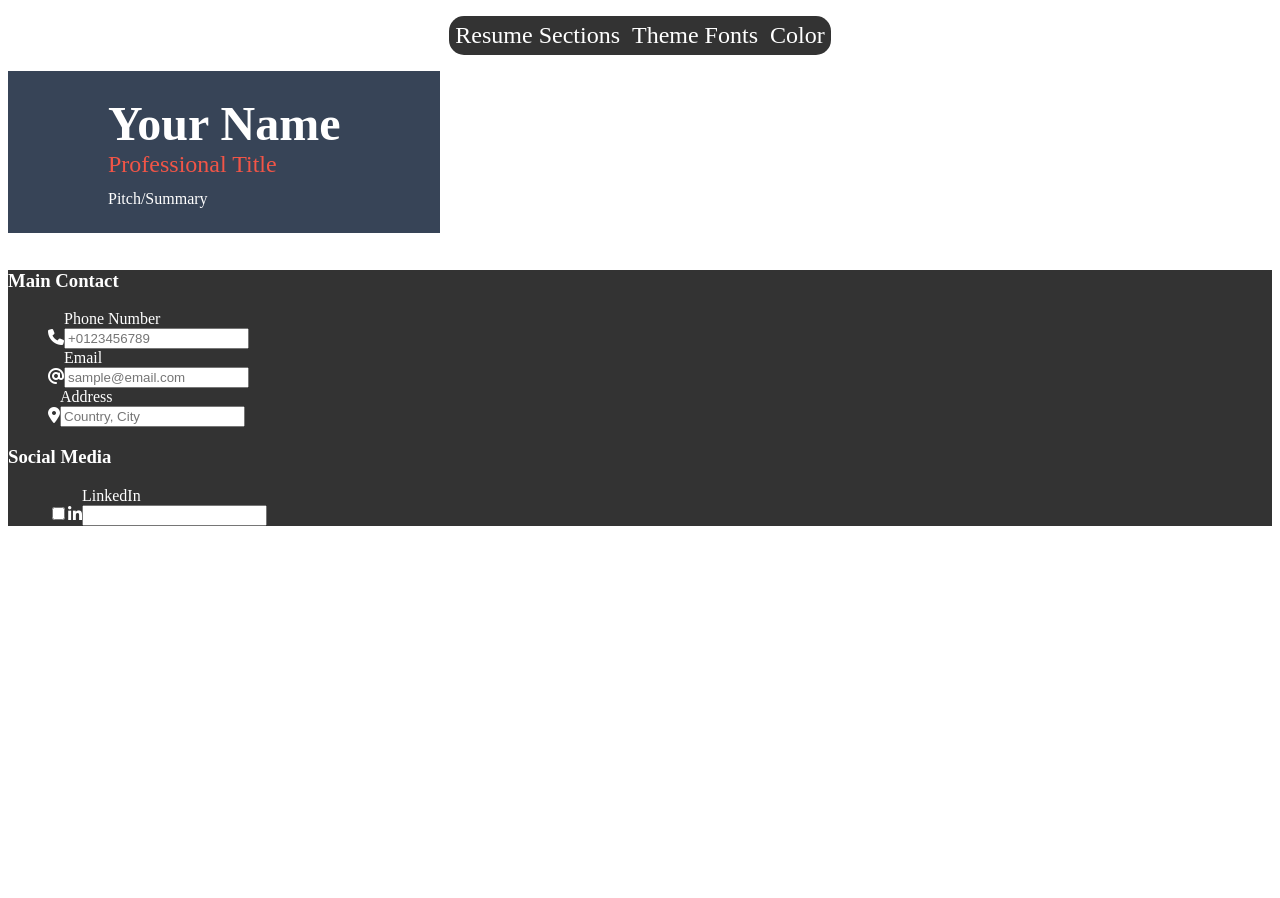
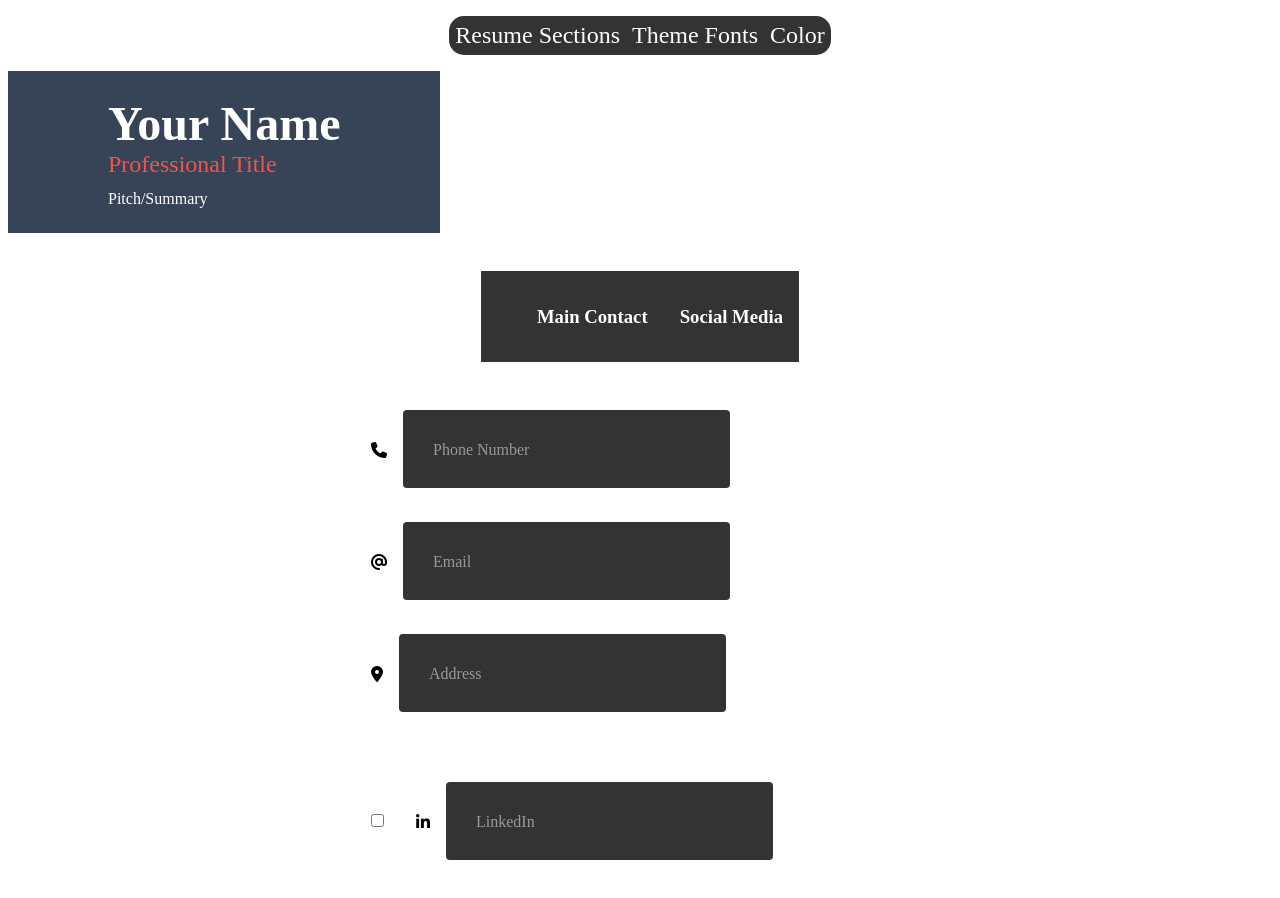
Before and after one commit to moustapharamadan/resume-maker, a React (Create React App) app: page / in a window 1280 px wide. Shown: the top 898 px of the page. Before the commit the page ends 800 px from the top, so only its background shows below. Built offline with nearby package versions, Linux system fonts and the light colour scheme; a web font is replaced by a local one.

Commit message:
contract info pop up (underway)

```diff
--- a/src/components/ContactInfoPopUp/ContactInfoPopUp.js
+++ b/src/components/ContactInfoPopUp/ContactInfoPopUp.js
@@ -5,45 +5,51 @@ export default class ContactInfoPopUp extends Component {
     render() {
         return (
             <section className={styles.ContactInfoPopUp}>
-                <h3>Main Contact</h3>
+                <ul className={styles.contactTab}>
+                    <li>
+                        <h3>Main Contact</h3>
+                    </li>
+                    <li>
+                        <h3>Social Media</h3>
+                    </li>
+                </ul>
                 <ul>
                     <li>
                         <div className={styles.item}>
                             <i class="fas fa-phone" />
-                            <div className={styles.input}>
+                            <div className={styles.styledInput}>
+                                <input type="text" required />
                                 <label>Phone Number</label>
-                                <input placeholder="+0123456789" typeof="text" />
                             </div>
                         </div>
                     </li>
                     <li>
                         <div className={styles.item}>
                             <i class="fas fa-at" />
-                            <div className={styles.input}>
+                            <div className={styles.styledInput}>
+                                <input type="text" required />
                                 <label>Email</label>
-                                <input placeholder="sample@email.com" typeof="text" />
                             </div>
                         </div>
                     </li>
                     <li>
                         <div className={styles.item}>
                             <i class="fas fa-map-marker-alt" />
-                            <div className={styles.input}>
+                            <div className={styles.styledInput}>
+                                <input type="text" required />
                                 <label>Address</label>
-                                <input placeholder="Country, City" typeof="text" />
                             </div>
                         </div>
                     </li>
                 </ul>
-                <h3>Social Media</h3>
                 <ul>
                     <li>
                         <div className={styles.item}>
-                            <input type="checkbox" id="linkedin"></input>
-                            <div class="fab fa-linkedin-in" />
-                            <div className={styles.input}>
+                            <input className={styles.checkbox} type="checkbox" id="linkedin" />
+                            <i class="fab fa-linkedin-in" />
+                            <div className={styles.styledInput}>
+                                <input type="text" required />
                                 <label>LinkedIn</label>
-                                <input placeholder="" typeof="text" />
                             </div>
                         </div>
                     </li>
--- a/src/components/ContactInfoPopUp/styles.module.css
+++ b/src/components/ContactInfoPopUp/styles.module.css
@@ -1,22 +1,94 @@
-.ContactInfoPopUp
-{
-    vertical-align: middle;
-    background-color: #333;
+.ContactInfoPopUp {
+    width: 650px;
+    max-width: 100%;
+    margin: 20px auto 25px auto;
+}
+
+.ContactInfoPopUp .contactTab{
+    display: flex;
+    background: #333;
+    list-style-type: none;
+    width: fit-content;
+    margin: 1em auto;
+}
+
+.ContactInfoPopUp .contactTab li{
+    margin: 1rem;
     color: white;
+    font-weight:bold;
+    cursor: pointer;
+}
+
+.ContactInfoPopUp .contactTab li:hover{
+    cursor: pointer;
+    margin: 1rem;
+    background: #ccc;
 }
 
 .ContactInfoPopUp ul{
     list-style-type: none;
-}
-
-.ContactInfoPopUp ul li i{
     display: inline-block;
 }
 
-.ContactInfoPopUp ul li label{
-    display: block;
+.ContactInfoPopUp .item{
+    float: left;
+    width: fit-content;
 }
 
-.ContactInfoPopUp ul li .input{
-    display: inline-block;
+.ContactInfoPopUp i{
+    float: left;
+    margin: 3rem 1rem;
+    position: relative;
+    border-radius: 4px;
+    width: fit-content;
 }
+
+.ContactInfoPopUp .checkbox{
+    float: left;
+    margin: 3rem 1rem;
+    position: relative;
+    border-radius: 4px;
+    width: fit-content;
+}
+
+.ContactInfoPopUp input {
+    padding: 30px;
+    border: 0;
+    width: 100%;
+    font-size: 1rem;
+    background-color: #333;
+    color: white;
+    border-radius: 4px;
+}
+
+.ContactInfoPopUp .styledInput {
+    float: right;
+    margin: 1rem 0;
+    position: relative;
+    border-radius: 4px;
+}
+
+.ContactInfoPopUp .styledInput label {
+    color: #999;
+    padding: 1.3rem 30px 1rem 30px;
+    position: absolute;
+    top: 10px;
+    left: 0;
+    -webkit-transition: all 0.25s ease;
+    transition: all 0.25s ease;
+    pointer-events: none;
+}
+
+.ContactInfoPopUp input:focus ~ label,
+.ContactInfoPopUp input:valid ~ label {
+    font-size: 0.75em;
+    color: #999;
+    top: -5px;
+    -webkit-transition: all 0.225s ease;
+    transition: all 0.225s ease;
+}
+
+.ContactInfoPopUp input:focus
+{
+    outline: 0;
+}
```
Also changed, not shown: 1 other file (tests, documents, lock files or other folders).
